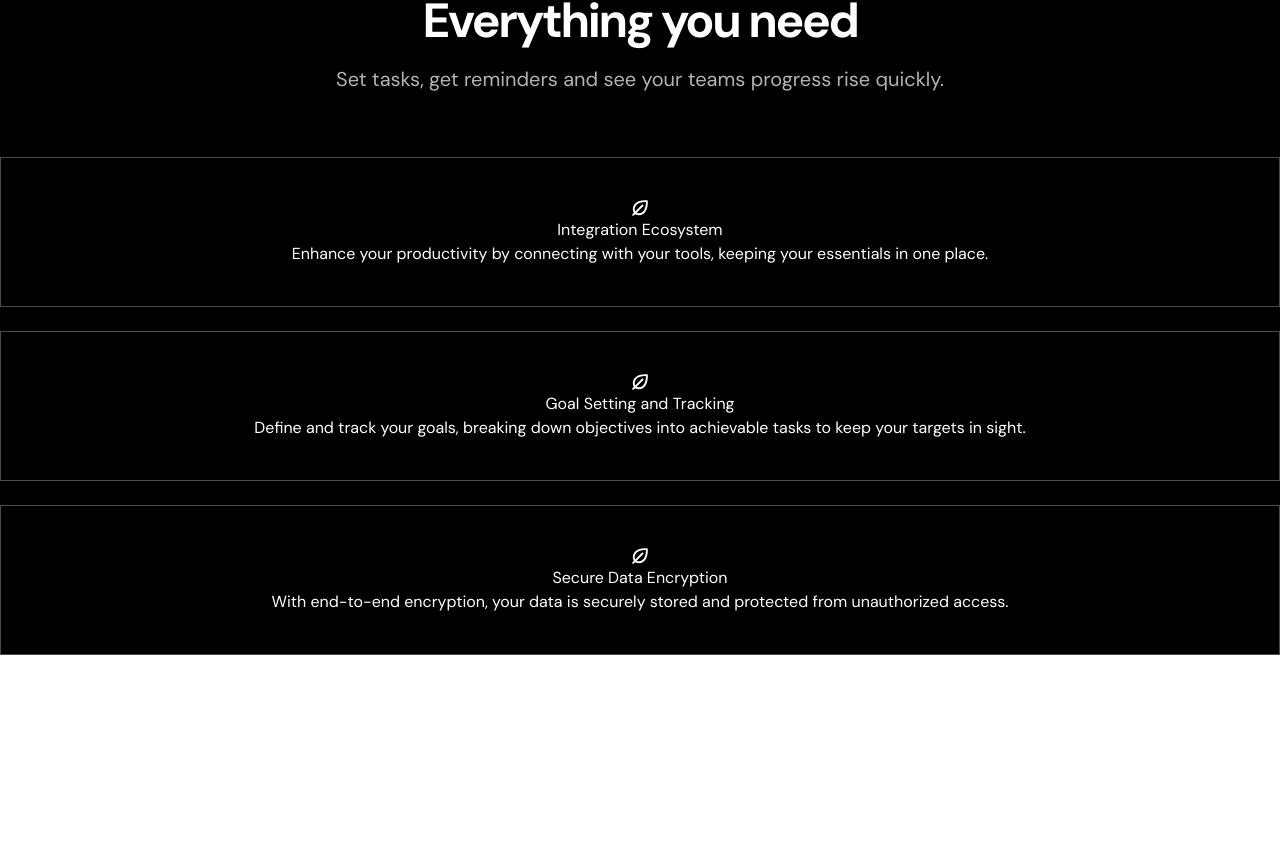
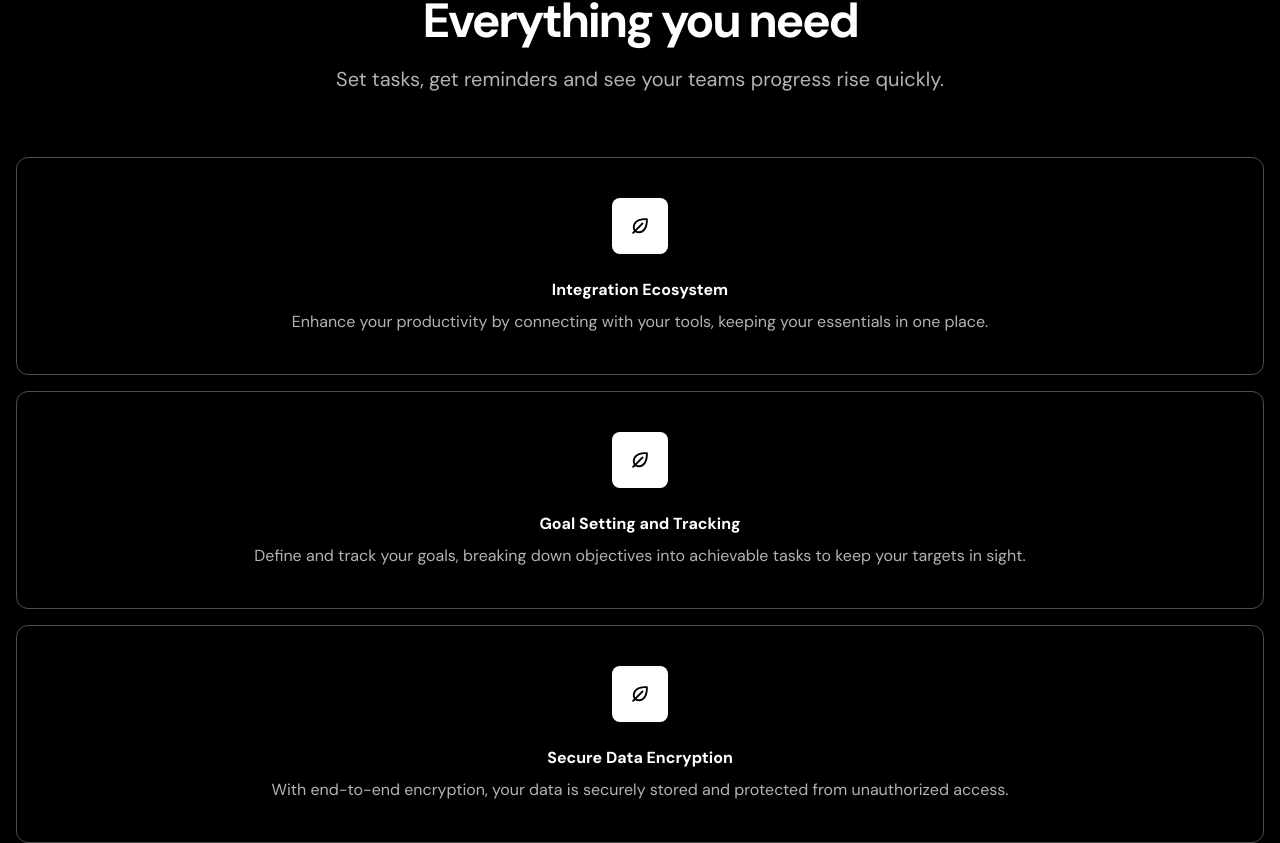
Before and after one commit to onitsuji/dark-saas-landing, a Next.js app: page / in a window 1280 px wide. Shown: the part 1121-1964 px from the top of the page. Before the commit the page ends 1776 px from the top, so only its background shows below. Built offline with nearby package versions, Linux system fonts and the light colour scheme.

Commit message:
features cards layout and content styled

```diff
--- a/components/features.tsx
+++ b/components/features.tsx
@@ -28,21 +28,22 @@ export const Features = () => {
         <p className="text-center mt-5 text-xl text-white/70">
           Set tasks, get reminders and see your teams progress rise quickly.
         </p>
-      </div>
-      <div className="mt-16 flex flex-col gap-6">
+
+        <div className="mt-16 flex flex-col gap-4">
           {features.map((feature) => (
             <div
               key={feature.title}
-            className="border border-white/30 px-5 py-10 text-center"
+              className="border border-white/30 px-5 py-10 text-center rounded-xl"
             >
-            <div className="flex justify-center">
+              <div className="inline-flex size-14 bg-white text-black items-center justify-center rounded-lg">
                 <EcoSystemIcon />
               </div>
-            <h3>{feature.title}</h3>
-            <p>{feature.description}</p>
+              <h3 className="mt-6 font-bold">{feature.title}</h3>
+              <p className="mt-2 text-white/70">{feature.description}</p>
             </div>
           ))}
         </div>
       </div>
+    </div>
   );
 };
```
Lines whose indentation alone changed are shown as unchanged.
